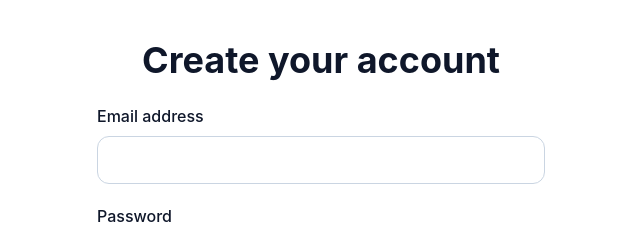
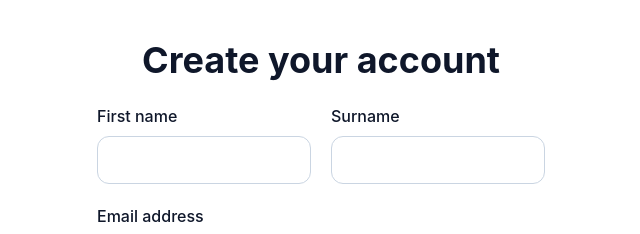
Before and after one commit to Adeyemi123ade/hiba, a React (Vite) app: page /auth in a window 1280 px wide. Shown: the top 234 px of the page, without its empty margins (319-959 px from the left). Built offline with nearby package versions, Linux system fonts and the light colour scheme; no server answers.

Commit message:
Registration asks for first name and surname (HPD-26) (#17)

```diff
--- a/src/features/auth/api/auth-service.ts
+++ b/src/features/auth/api/auth-service.ts
@@ -11,11 +11,16 @@ import { TERMS_VERSION } from '@/lib/legal'
  * Do not swap verifyOtp for a magic-link session callback.
  */
 
-export async function registerWithEmail(email: string, password: string) {
+export async function registerWithEmail(
+  email: string,
+  password: string,
+  names: { firstName: string; lastName: string },
+) {
   const { data, error } = await supabase.auth.signUp({
     email,
     password,
-    options: { data: { terms_version: TERMS_VERSION } },
+    // The database copies the names into the profile when the account is created (migration 0012).
+    options: { data: { terms_version: TERMS_VERSION, first_name: names.firstName, last_name: names.lastName } },
   })
   if (error) throw error
   // A session straight after sign-up means the server skipped email verification
--- a/src/features/auth/components/register-form.tsx
+++ b/src/features/auth/components/register-form.tsx
@@ -1,5 +1,6 @@
 import { useState } from 'react'
 import { normalizeEmail, validateEmail } from '@/lib/email'
+import { NAME_MAX, cleanName, validateName } from '@/lib/person-name'
 import { validatePassword } from '@/lib/password'
 import { useOnline } from '@/features/onboarding/use-online'
 import { registerWithEmail } from '@/features/auth/api/auth-service'
@@ -14,10 +15,16 @@ interface RegisterFormProps {
   onRegistered: (email: string) => void
 }
 
-type Field = 'email' | 'password' | 'confirm'
+type Field = 'firstName' | 'lastName' | 'email' | 'password' | 'confirm'
+const FIELD_ORDER: Field[] = ['firstName', 'lastName', 'email', 'password', 'confirm']
+const FIELD_ID: Record<Field, string> = {
+  firstName: 'first-name', lastName: 'last-name', email: 'email', password: 'password', confirm: 'confirm-password',
+}
 
 /** HPD-26: registration, following the owner's design. Each problem is shown beside its field. */
 export function RegisterForm({ initialEmail = '', onRegistered }: RegisterFormProps) {
+  const [firstName, setFirstName] = useState('')
+  const [lastName, setLastName] = useState('')
   const [email, setEmail] = useState(initialEmail)
   const [password, setPassword] = useState('')
   const [confirm, setConfirm] = useState('')
@@ -35,6 +42,8 @@ export function RegisterForm({ initialEmail = '', onRegistered }: RegisterFormPr
     setError(null)
     const passwordProblem = validatePassword(password)
     const next: Partial<Record<Field, string>> = {
+      firstName: validateName(firstName, 'first name') ?? undefined,
+      lastName: validateName(lastName, 'surname') ?? undefined,
       email: validateEmail(email) ?? undefined,
       // The hint above lists what is missing; only the "too long" case needs its own words.
       password: passwordProblem
@@ -43,10 +52,10 @@ export function RegisterForm({ initialEmail = '', onRegistered }: RegisterFormPr
       confirm: !confirm ? 'Please type your password again.' : confirm !== password ? 'The two passwords do not match.' : undefined,
     }
     setErrors(next)
-    const first = (['email', 'password', 'confirm'] as Field[]).find((f) => next[f])
+    const first = FIELD_ORDER.find((f) => next[f])
     if (!accepted) setTermsError('Please accept the Terms of Service and Privacy Policy to create an account.')
     if (first) {
-      document.getElementById(first === 'confirm' ? 'confirm-password' : first)?.focus()
+      document.getElementById(FIELD_ID[first])?.focus()
       return
     }
     if (!accepted) return
@@ -57,7 +66,7 @@ export function RegisterForm({ initialEmail = '', onRegistered }: RegisterFormPr
     const cleanEmail = normalizeEmail(email)
     setIsSubmitting(true)
     try {
-      await registerWithEmail(cleanEmail, password)
+      await registerWithEmail(cleanEmail, password, { firstName: cleanName(firstName), lastName: cleanName(lastName) })
       onRegistered(cleanEmail)
     } catch (err) {
       setError(friendlyAuthError(err, 'Registration failed. Please try again.'))
@@ -68,6 +77,43 @@ export function RegisterForm({ initialEmail = '', onRegistered }: RegisterFormPr
 
   return (
     <form noValidate onSubmit={handleSubmit} className="flex w-full flex-col gap-5">
+      <div className="grid grid-cols-1 gap-5 sm:grid-cols-2">
+        <div className="flex flex-col gap-2">
+          <label htmlFor="first-name" className={authLabel}>First name</label>
+          <input
+            id="first-name"
+            type="text"
+            required
+            autoComplete="given-name"
+            autoCapitalize="words"
+            maxLength={NAME_MAX}
+            value={firstName}
+            aria-invalid={Boolean(errors.firstName) || undefined}
+            aria-describedby={errors.firstName ? 'first-name-error' : undefined}
+            onChange={(e) => { setFirstName(e.target.value); clear('firstName') }}
+            className={authInput}
+          />
+          {errors.firstName && <p id="first-name-error" role="alert" className={authFieldError}>{errors.firstName}</p>}
+        </div>
+        <div className="flex flex-col gap-2">
+          <label htmlFor="last-name" className={authLabel}>Surname</label>
+          <input
+            id="last-name"
+            type="text"
+            required
+            autoComplete="family-name"
+            autoCapitalize="words"
+            maxLength={NAME_MAX}
+            value={lastName}
+            aria-invalid={Boolean(errors.lastName) || undefined}
+            aria-describedby={errors.lastName ? 'last-name-error' : undefined}
+            onChange={(e) => { setLastName(e.target.value); clear('lastName') }}
+            className={authInput}
+          />
+          {errors.lastName && <p id="last-name-error" role="alert" className={authFieldError}>{errors.lastName}</p>}
+        </div>
+      </div>
+
       <div className="flex flex-col gap-2">
         <label htmlFor="email" className={authLabel}>Email address</label>
         <input
--- a/src/features/onboarding/onboarding-page.tsx
+++ b/src/features/onboarding/onboarding-page.tsx
@@ -69,7 +69,15 @@ export function OnboardingPage() {
         /* storage unavailable: nothing to restore */
       }
     }
-    if (Object.keys(saved).length === 0) return
+    if (Object.keys(saved).length === 0) {
+      // New account: start "What should I call you?" with the first name given at sign-up.
+      // The person can still change it. (Email sign-up sends first_name, Google sends given_name.)
+      const meta = session?.user.user_metadata as Record<string, unknown> | undefined
+      const given = [profile.preferred_name, meta?.first_name, meta?.given_name]
+        .find((v): v is string => typeof v === 'string' && v.trim().length > 0)
+      if (given) setAnswers({ preferredName: given.trim().slice(0, 60) })
+      return
+    }
     saved = normalizeAnswers(saved)
     setAnswers(saved)
     // Resume at the next unanswered required question, or at the summary when all are done.
@@ -80,7 +88,7 @@ export function OnboardingPage() {
     }
     setIndex(firstOpen)
     setPhase('steps')
-  }, [profile, resumed, draftKey])
+  }, [profile, resumed, draftKey, session])
 
   // Keep unsaved answers on this device so an expired session never costs the user their work.
   useEffect(() => {
--- /dev/null
+++ b/src/lib/person-name.ts
@@ -0,0 +1,19 @@
+export const NAME_MAX = 60
+
+// Letters from any language, with spaces, hyphens, apostrophes and full stops between them
+// (for example "Mary-Jane", "O'Neil", "Adé", "St. John").
+const NAME_RE = /^\p{L}[\p{L}\p{M}' .-]*$/u
+
+/** Single spaces, trimmed. */
+export function cleanName(raw: string): string {
+  return raw.replace(/\s+/g, ' ').trim()
+}
+
+/** Returns a message for the field, or null when the name is fine. */
+export function validateName(raw: string, label: 'first name' | 'surname'): string | null {
+  const name = cleanName(raw)
+  if (!name) return `Please enter your ${label}.`
+  if (name.length > NAME_MAX) return `Your ${label} can be up to ${NAME_MAX} characters.`
+  if (!NAME_RE.test(name)) return `Please use letters only. Spaces, hyphens (-) and apostrophes (') are fine.`
+  return null
+}
```
Also changed, not shown: 1 other file (tests, documents, lock files or other folders).
